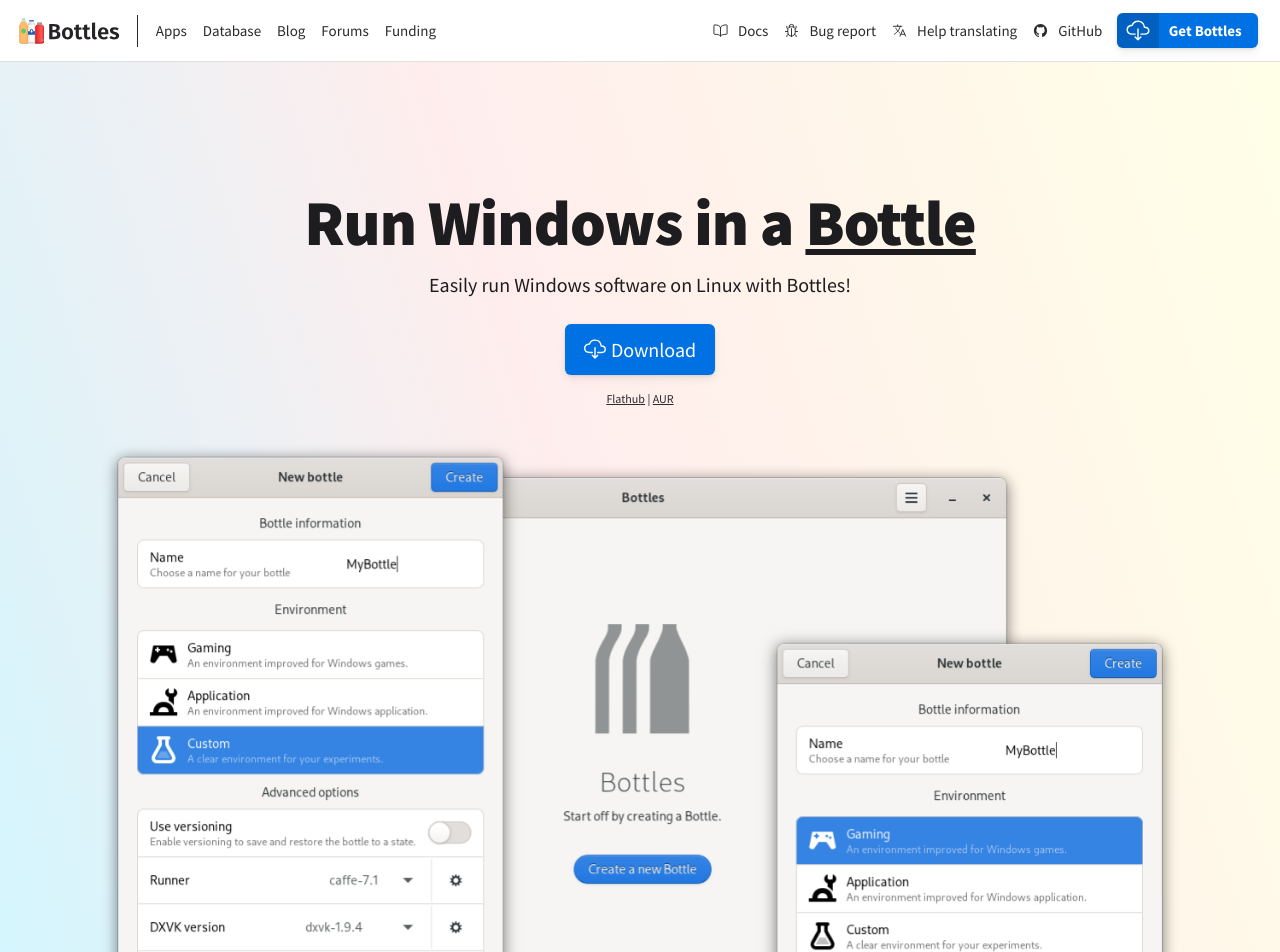
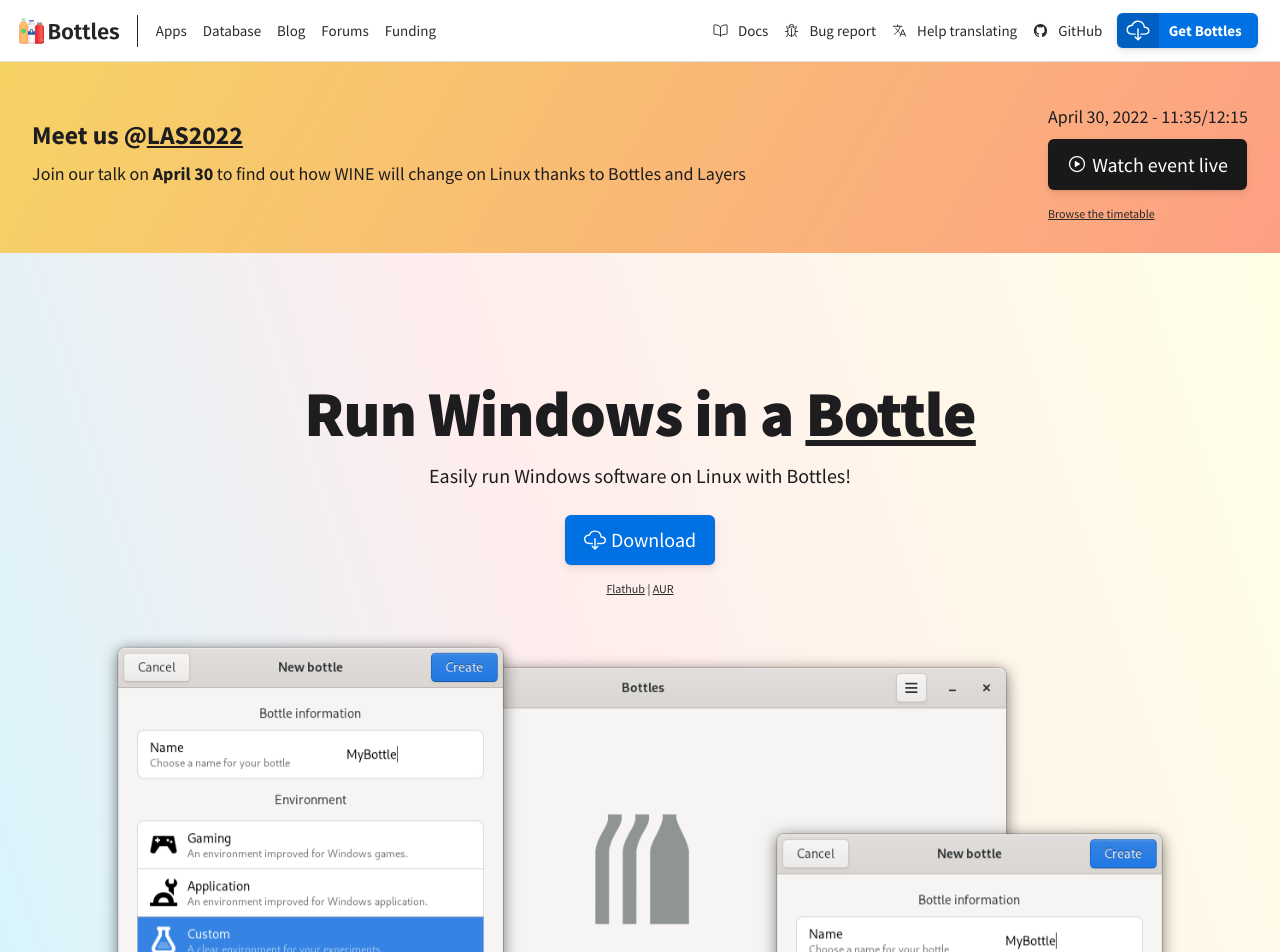
Before and after one commit to bottlesdevs/website, a Jekyll site: the page built from index.html, in a window 1280 px wide and 1400 px high. Shown: the top 952 px of the window. Built offline with Jekyll 4.4.1, drawn with Linux system fonts in a browser that asks for light colours; nearby versions of some CDN libraries; comment, search, counter and statistics services are not loaded.

Commit message:
add las22

```diff
--- a/assets/css/style.css
+++ b/assets/css/style.css
@@ -162,6 +162,22 @@
     background-image: linear-gradient(72deg, rgba(208, 246, 255, 1) 0.1%, rgba(255, 237, 237, 1) 47.9%, rgba(255, 255, 231, 1) 100.2%);
 }
 
+section.panel.orange {
+    background-image: linear-gradient(120deg, #f6d365 0%, #fda085 100%);
+}
+
+section.hero.fill {
+    height: calc(100vh - 62px);
+    padding: 0 4rem;
+}
+
+section.hero.fill .container {
+    top: 50%;
+    -ms-transform: translateY(-50%);
+    transform: translateY(-50%);
+    position: relative;
+}
+
 section.hero img {
     display: block;
     margin: 2rem auto 0;
@@ -683,6 +699,10 @@
     position: relative;
 }
 
+.center {
+    text-align: center;
+}
+
 .release-day {
     margin: 30px 0 10px 0;
     text-align: center;
@@ -981,6 +1001,10 @@
     font-size: 1em;
 }
 
+.button.button-dark {
+    background-color: #191919;
+}
+
 .hero.yellow {
     background: #f7e2c1;
 }
@@ -1120,6 +1144,26 @@
     display: grid;
     grid-template-columns: 1fr 1fr;
     gap: 20px;
+}
+
+.splitter.flex {
+    display: flex;
+    justify-content: space-between;
+    align-items: center;
+}
+
+section.panel {
+    padding: 0;
+}
+
+section.panel h4 {
+    font-size: 1.6em;
+    margin: 0;
+}
+
+section.panel p {
+    margin: .5em 0;
+    font-size: 18px;
 }
 
 .card.panel {
--- a/index.html
+++ b/index.html
@@ -13,6 +13,25 @@
     document.write(next);
   }
 </script>
+
+<section class="panel orange fill animate__animated animate__fadeIn">
+  <div class="container large">
+    <div class="splitter flex">
+      <div>
+        <h4>Meet us @<u title="Linux App Summit 2022">LAS2022</u></h4>
+        <p>Join our talk on <b>April 30</b> to find out how WINE will change on Linux thanks to Bottles and Layers</p>
+      </div>
+      <div>
+        <p>April 30, 2022 - 11:35/12:15</p>
+        <a class="button button-dark" href="https://www.youtube.com/channel/UCjSsbz2TDxIxBEarbDzNQ4w" title="Watch Linux App Summit 2022 event live">
+          <ion-icon name="play-circle-outline"></ion-icon> Watch event live</a>
+        <div class="more-links">
+          <a href="https://conf.linuxappsummit.org/event/4/timetable/#20220430">Browse the timetable</a>
+        </div>
+      </div>
+    </div>
+  </div>
+</section>
 
 <section class="hero">
   <div class="container">
```
Also changed, not shown: uploads/bottles-gaming.png.
